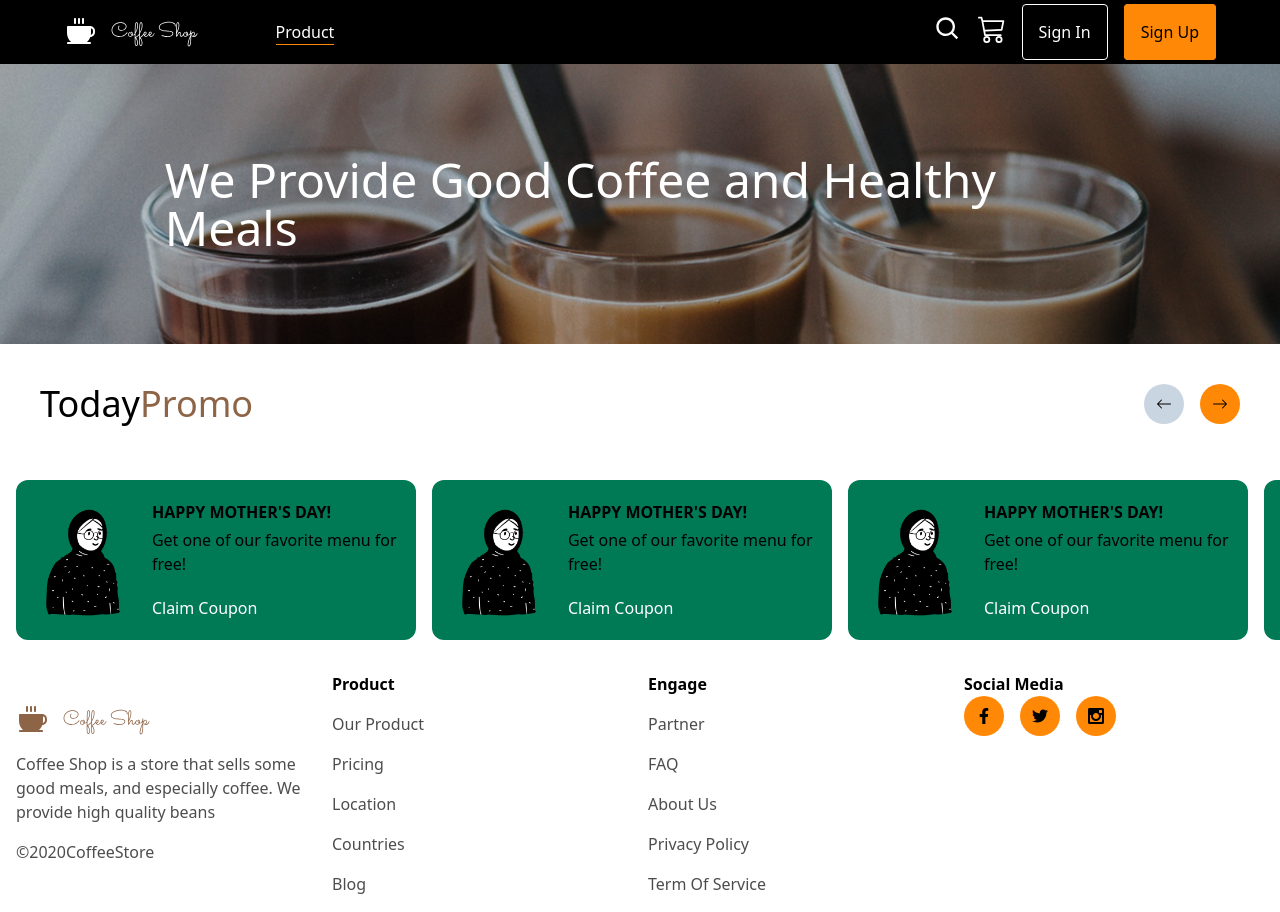
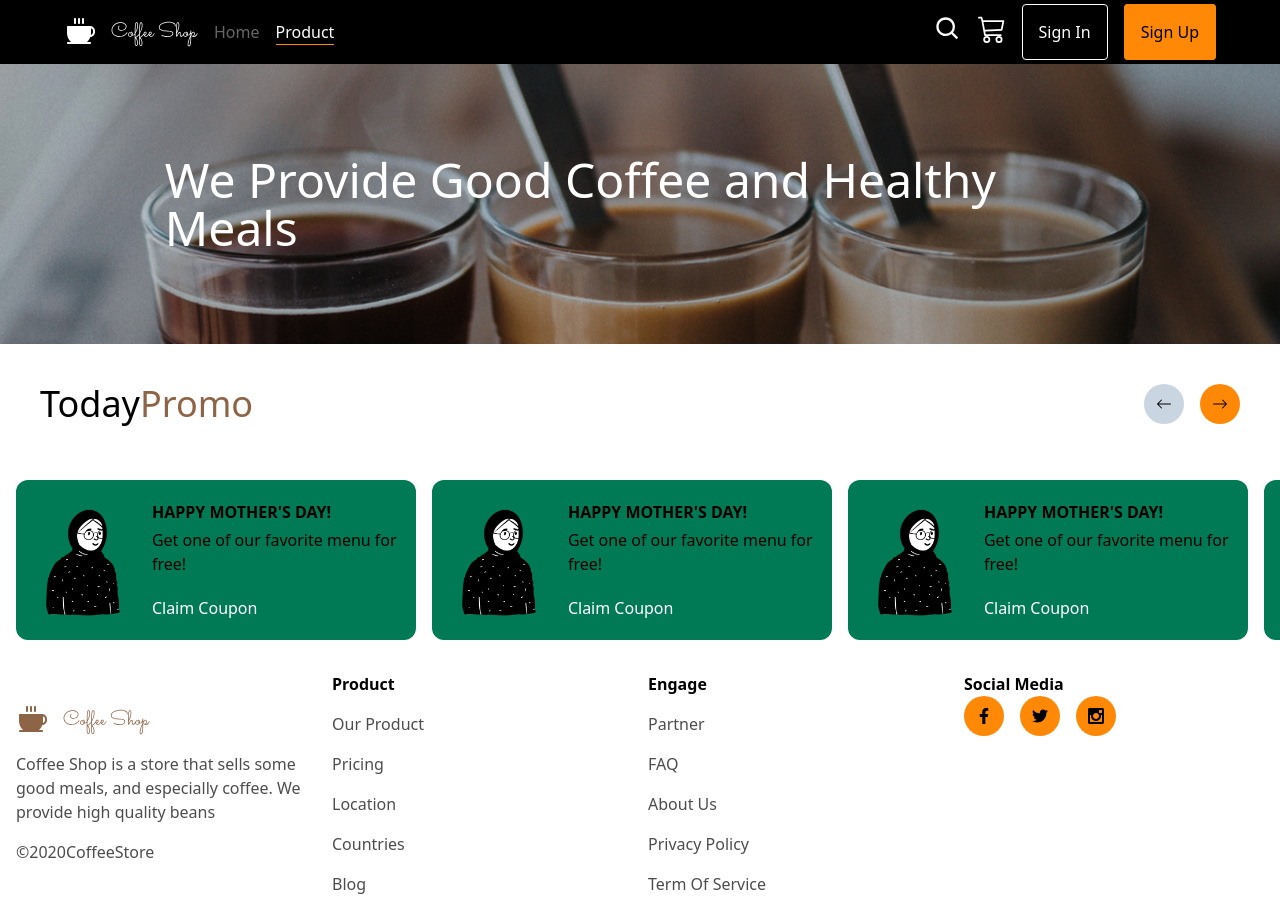
Before and after one commit to rezafauzan/koda-b6-react, a React (Vite) app: page /product in a window 1280 px wide. Built offline with nearby package versions, Linux system fonts and the light colour scheme.

Commit message:
Fix: text-color on active now is white bordered bottom, if not active given white/40% for better visibility and ux

```diff
--- a/src/components/Navbar.jsx
+++ b/src/components/Navbar.jsx
@@ -10,8 +10,8 @@ const navbar = ({ absolute, theme }) => {
             <nav className={(absolute ? "absolute top-0 left-0 right-0 " : "") + "flex items-center justify-between h-16 p-8 md:px-16" + (theme === "dark" ? " bg-black" : " bg-black/40")}>
                 <ul className="flex items-center gap-4">
                     <li className="hover:text-white"><img src={brand_white} alt="Coffee Shop" /></li>
-                    <li className={"hover:text-white hidden md:block" + (location.pathname === '/' ? " text-white border-b border-(--color-primary)" : "")}><a href="/">Home</a></li>
-                    <li className={"hover:text-white hidden md:block" + (location.pathname === '/product' ? " text-white border-b border-(--color-primary)" : "")}><a href="/product">Product</a></li>
+                    <li className={"hover:text-white hidden md:block"+ (location.pathname === '/' ? " text-white border-b border-(--color-primary)" : " text-white/40")}><a href="/">Home</a></li>
+                    <li className={"hover:text-white hidden md:block"+ (location.pathname === '/product' ? " text-white border-b border-(--color-primary)" : " text-white/40")}><a href="/product">Product</a></li>
                 </ul>
                 <ul className="flex items-center gap-4">
                     <li className="hover:text-white"><button className="cursor-pointer"><BiSearch className="text-white w-7 h-7"/></button></li>
```
